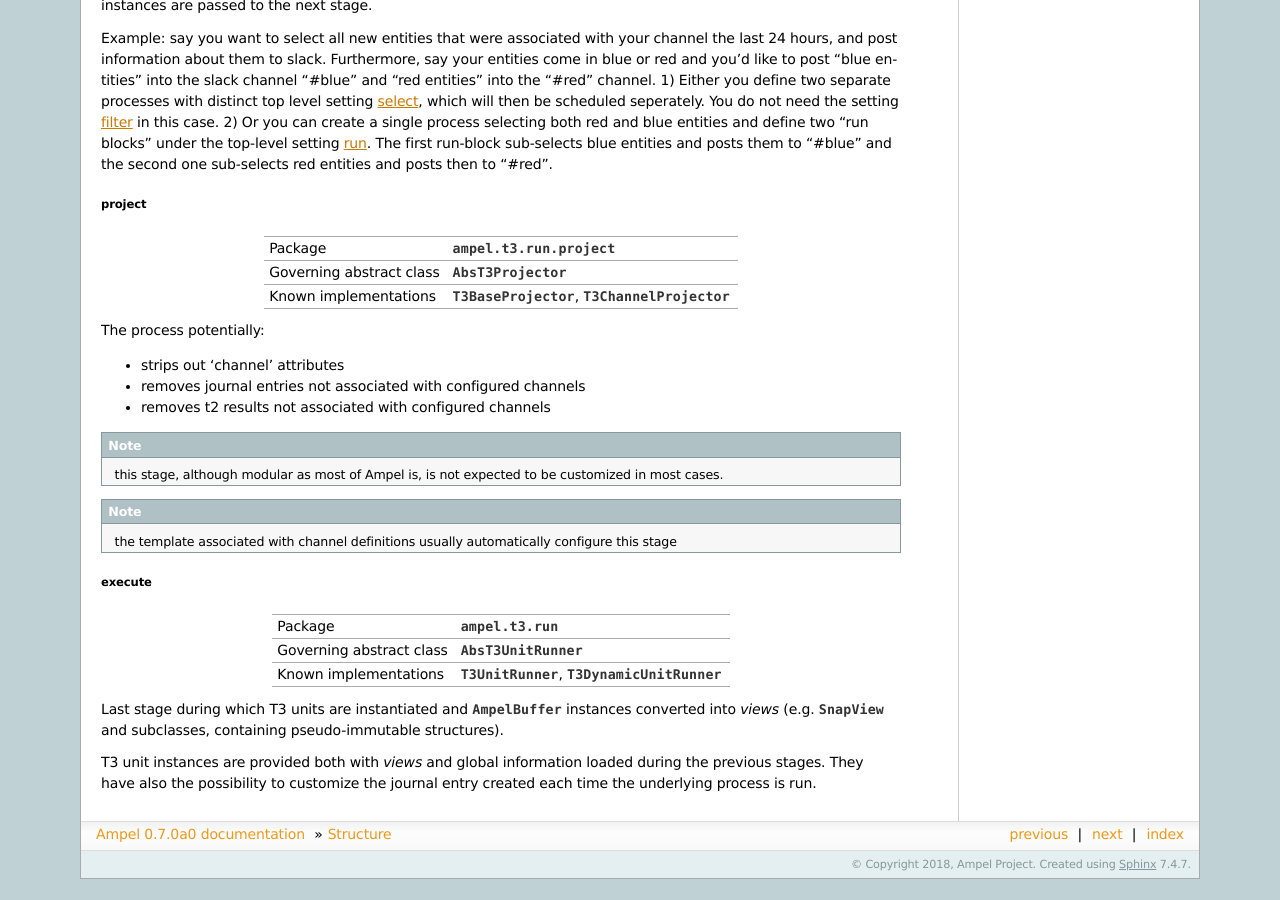
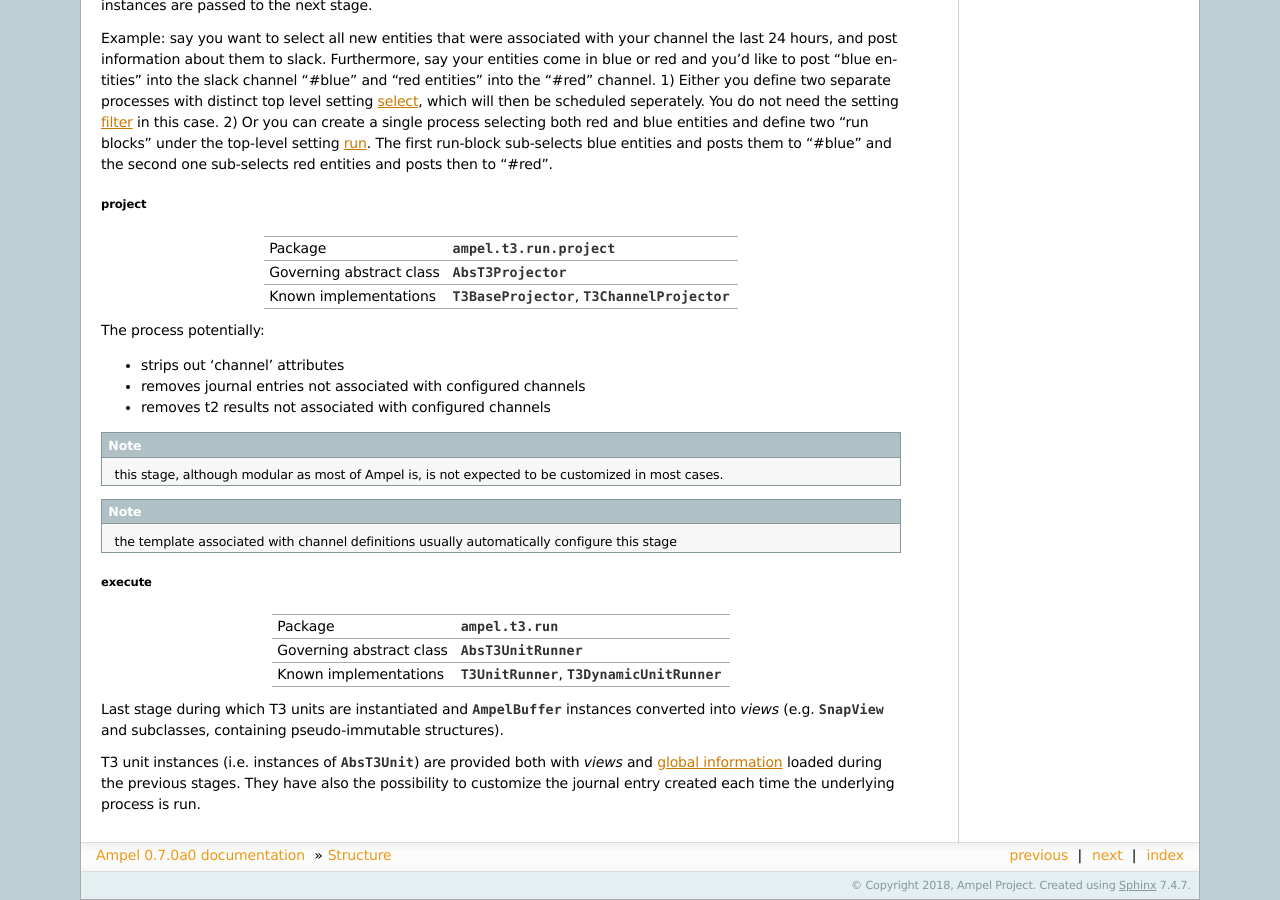
Before and after one commit to AmpelProject/Ampel-core, a Sphinx documentation site: the page built from docs/sphinx/structure.rst, in a window 1280 px wide and 900 px high, scrolled down 2121 px. Built offline with Sphinx 7.4.7, drawn with Linux system fonts in a browser that asks for light colours; before the commit the page ends 3000 px from its top, so only the background shows below that.

Commit message:
docs/structure: explicitly link to AbsT3Unit

```diff
--- a/docs/sphinx/structure.rst
+++ b/docs/sphinx/structure.rst
@@ -208,7 +208,7 @@
 Last stage during which T3 units are instantiated and :class:`~ampel.core.AmpelBuffer.AmpelBuffer` instances
 converted into *views* (e.g. :class:`~ampel.view.SnapView.SnapView` and subclasses, containing pseudo-immutable structures).
 
-T3 unit instances are provided both with *views* and
-global information loaded during the previous stages.
+T3 unit instances (i.e. instances of :class:`~ampel.abstract.AbsT3Unit.AbsT3Unit`) are provided both with *views* and
+`global information <t3-directive-context>`_ loaded during the previous stages.
 They have also the possibility to customize the journal entry
 created each time the underlying process is run.
```
